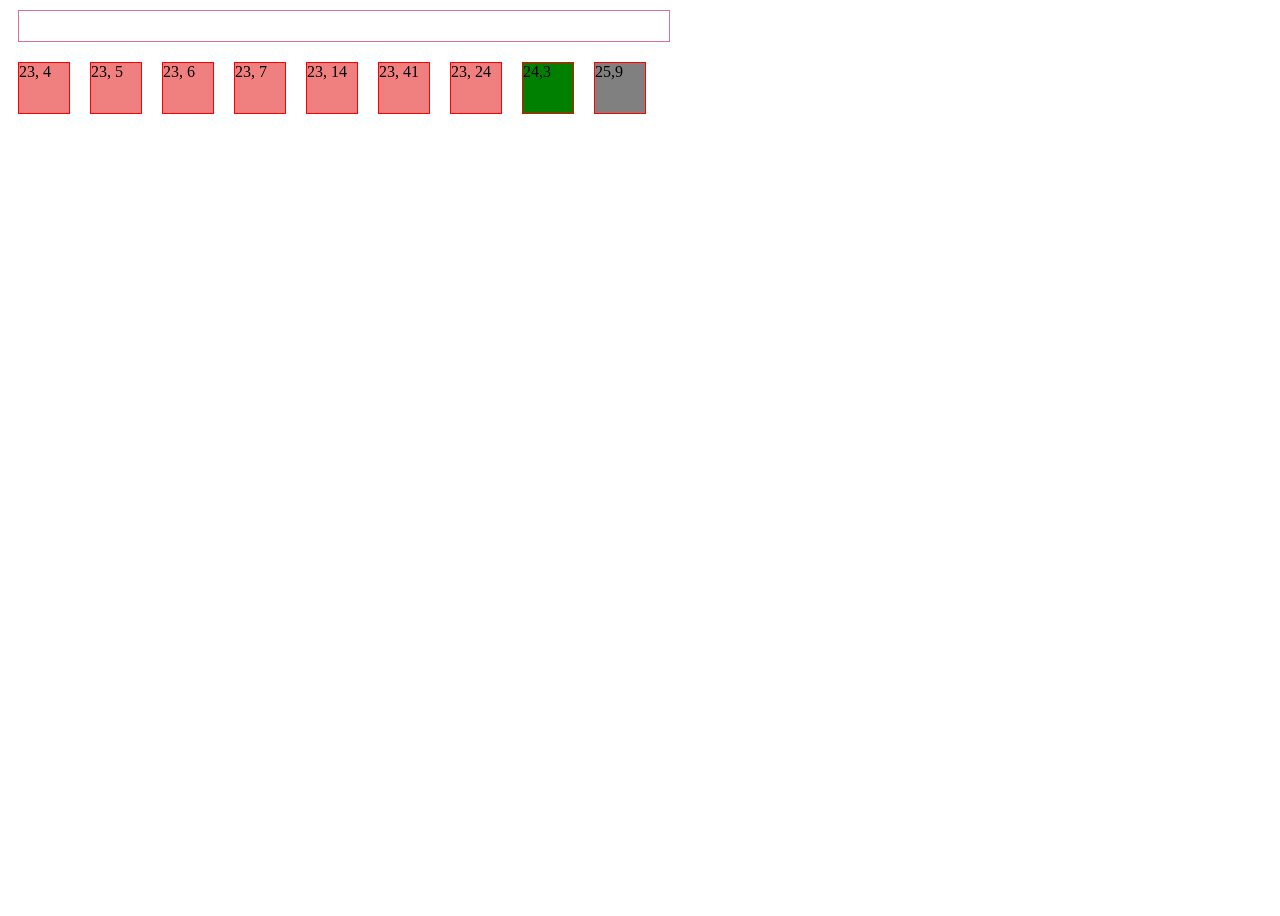
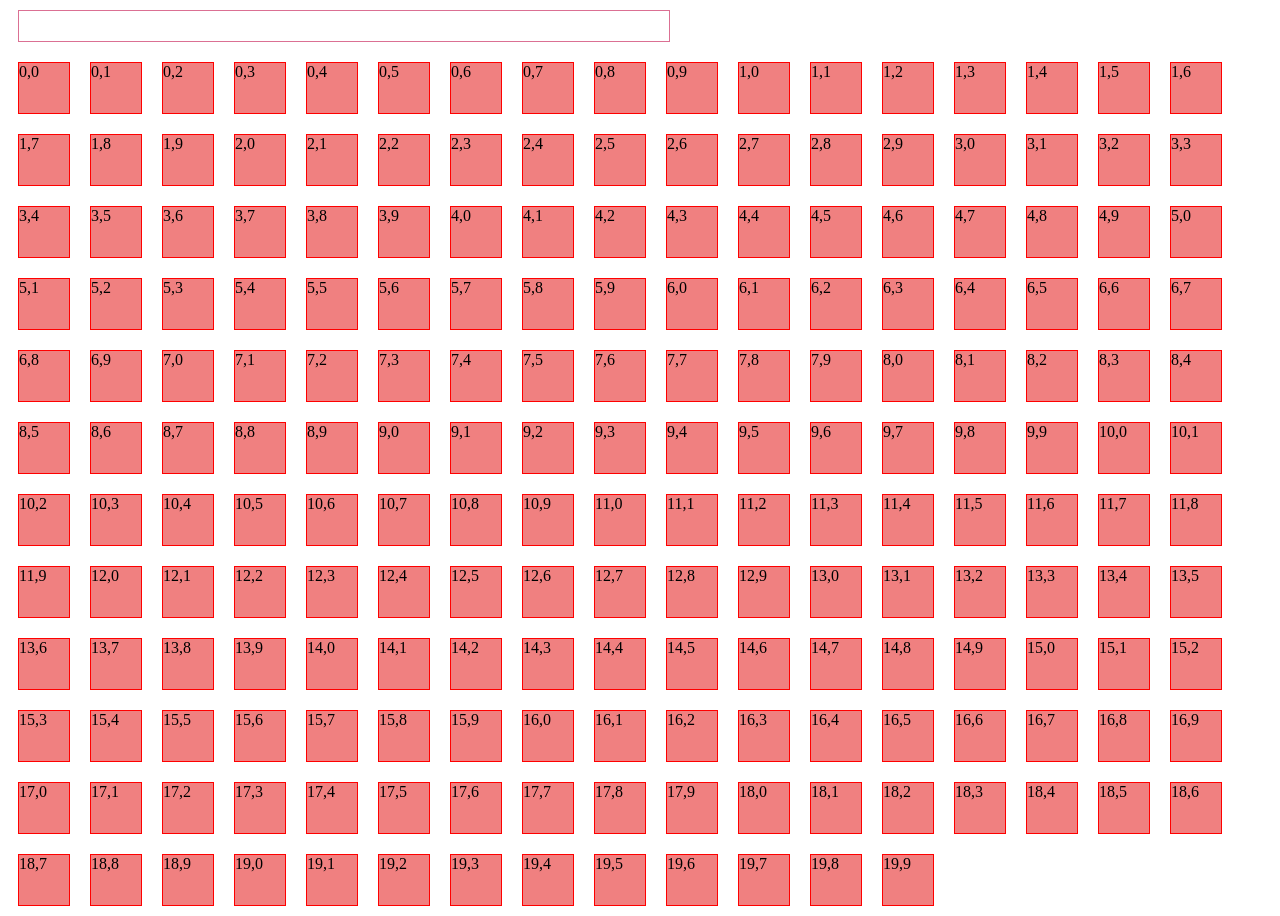
Before and after one commit to ibatlecturer/cinemaseating, a plain HTML site: page index.html in a window 1280 px wide. Before the commit the page ends 800 px from the top, so only its background shows below. Drawn offline with nearby package versions, Linux system fonts and the light colour scheme.

Commit message:
added dynamic seating

```diff
--- a/index.html
+++ b/index.html
@@ -29,11 +29,14 @@
         .reserved { background-color: gray}
         .selected { background-color: green}
 
+        .clear { clear: both}
+
     </style>
 </head>
 
 <body>
     <div id ="seatsBooked"></div>
+    <!--
     <div  class="seat available" data-row="10" data-col="10" >23, 4</div>
     <div  class="seat available" data-row="10" data-col="10" >23, 5</div>
     <div  class="seat available" data-row="10" data-col="10" >23, 6</div>
@@ -43,6 +46,10 @@
     <div  class="seat available" data-row="10" data-col="10" >23, 24</div>
     <div class="seat selected" data-row="12" data-col="11" >24,3</div>
     <div class="seat reserved" data-row="13" data-col="12" >25,9</div>
+-->
+    <div id="seatingArea">
+
+    </div>
 </body>
 
 </html>
--- a/js/site.js
+++ b/js/site.js
@@ -1,5 +1,8 @@
 $(function () {
 
+    const rows = 20;
+    const cols = 10;
+    generateSeating(rows, cols);
     console.log(`Jquery is loaded`)
 
     // Add a click event handler to a seat
@@ -63,3 +66,28 @@ function showConsoleMessage(message) {
 
     console.log(message)
 }
+
+
+function generateSeating(rows, cols) {
+
+    // Write a loop that outputs a list of divs to represent seats
+
+    for (i = 0; i < rows; i++) {
+
+       for(j = 0; j < cols; j++) {
+        var seatingString =  generateSeat('available', i,j);
+
+        $('#seatingArea').append(seatingString);
+
+       }
+
+    }
+
+
+}
+
+function generateSeat(extraClass, rowNo, colNo) {
+
+    return  `<div class='seat ${extraClass}' data-row='${rowNo}'  data-col='${colNo}'>${rowNo},${colNo}</div>`;
+
+}
```
